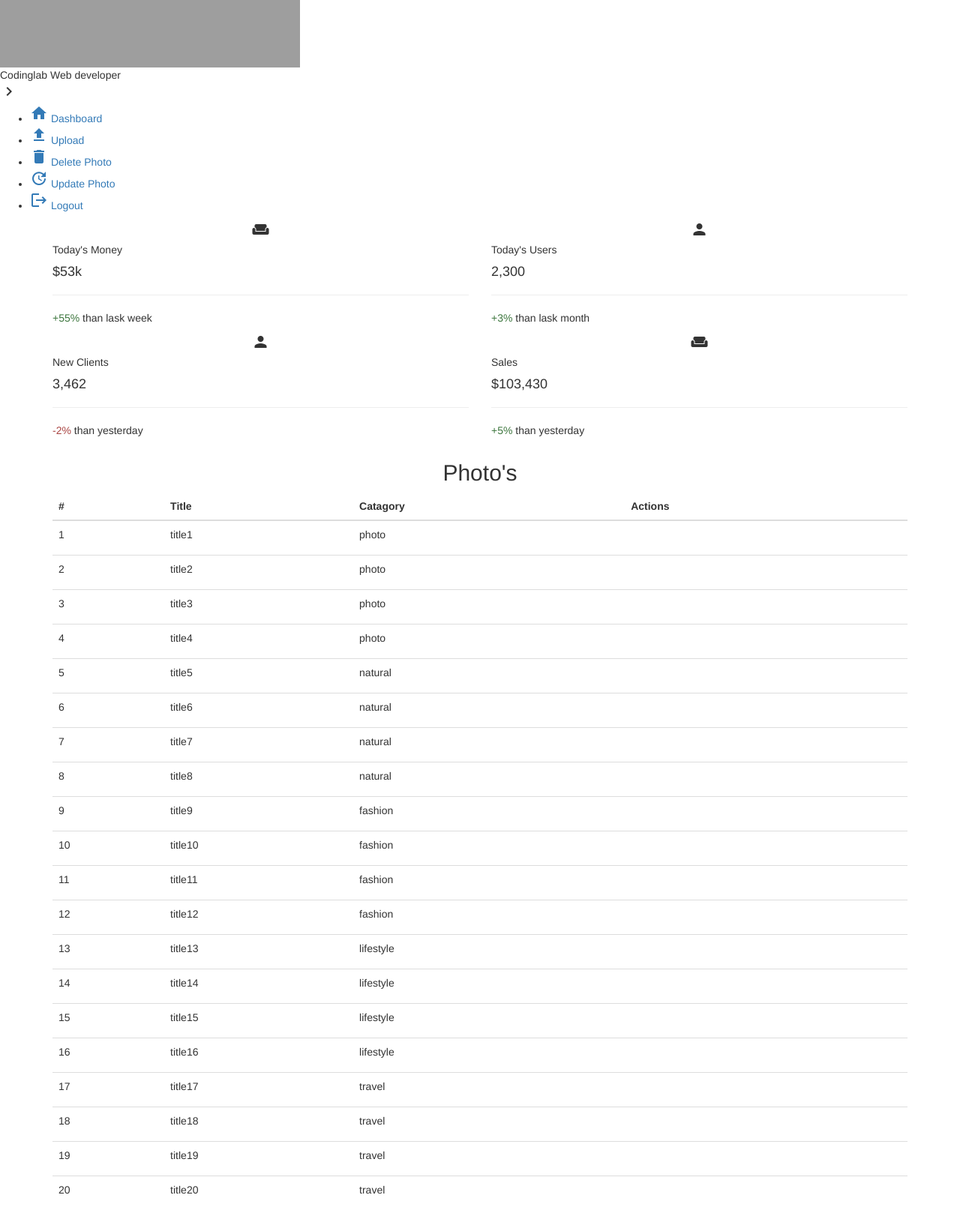
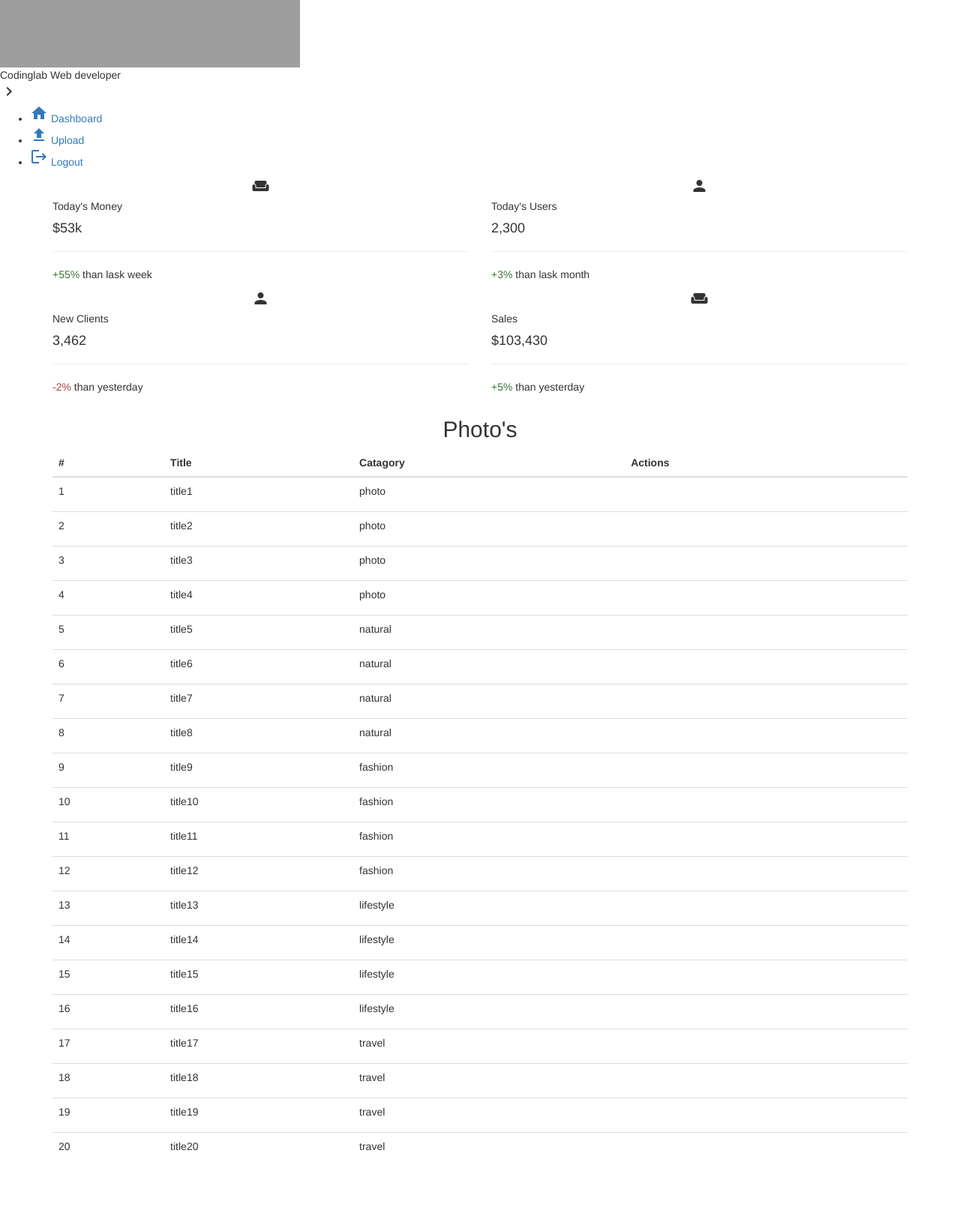
Before and after one commit to C0DE-SLAYER/photo_gallery_flask, a Flask app: page /dashboard in a window 1280 px wide. Shown: the part 210-1844 px from the top of the page at 75% size. After the commit the page ends 1745 px from the top, so only its background shows below. Run offline with Flask 2, Linux system fonts and the light colour scheme; some libraries are stand-ins or nearby versions; grey boxes are pictures that could not be loaded.

Commit message:
deleted some unused files

```diff
--- a/app.py
+++ b/app.py
@@ -67,13 +67,5 @@ def logout():
 def upload():
     return render_template('upload.html')
 
-@app.route('/delete')
-def delete():
-    return render_template('delete.html')
-
-@app.route('/update')
-def update():
-    return render_template('update.html')
-
 if __name__ == '__main__':
-    app.run(debug=True,host='192.168.0.113')
+    app.run(debug=True,host='192.168.0.107')
--- a/templates/base.html
+++ b/templates/base.html
@@ -13,8 +13,6 @@
     <link rel="stylesheet" href="{{url_for('static',filename='css/delete.css')}}">
     <link rel="stylesheet" href="{{url_for('static',filename='css/style.css')}}">
     <link rel="stylesheet" href="{{url_for('static',filename='css/base.css')}}">
-    <!-- <link rel='stylesheet' href='https://cdnjs.cloudflare.com/ajax/libs/twitter-bootstrap/4.1.3/css/bootstrap.min.css'> -->
-
 
 </head>
 
@@ -51,20 +49,6 @@
                         </a>
                     </li>
 
-                    <li class="nav-link {% if request.endpoint=='delete' %}active{%endif %}">
-                        <a href="{{ url_for('delete') }}">
-                            <i class='material-icons icon'>delete</i>
-                            <span class="text nav-text">Delete Photo</span>
-                        </a>
-                    </li>
-
-                    <li class="nav-link {% if request.endpoint=='update' %}active{%endif %}">
-                        <a href="{{ url_for('update') }}">
-                            <i class='material-icons icon'>update</i>
-                            <span class="text nav-text">Update Photo</span>
-                        </a>
-                    </li>
-
                     <li class="">
                         <a href="{{ url_for('logout') }}">
                             <i class='material-icons icon'>logout</i>
--- a/templates/upload.html
+++ b/templates/upload.html
@@ -12,21 +12,21 @@
                 <div class="bullet">
                     <span>1</span>
                 </div>
-                <div class="check fas fa-check"></div>
+                <i class='check material-icons'>check</i>
             </div>
             <div class="step">
                 <p>Category</p>
                 <div class="bullet">
                     <span>2</span>
                 </div>
-                <div class="check fas fa-check"></div>
+                <i class='check material-icons'>check</i>
             </div>
             <div class="step">
                 <p>Upload</p>
                 <div class="bullet">
                     <span>3</span>
                 </div>
-                <div class="check fas fa-check"></div>
+                <i class='check material-icons'>check</i>
             </div>
         </div>
         <div class="form-outer">
```
Also changed, not shown: test_html/a.html (renamed from templates/a.html), test_html/delete.html (renamed from templates/delete.html), test_html/gd.html (renamed from templates/gd.html), test_html/update.html (renamed from templates/update.html).
